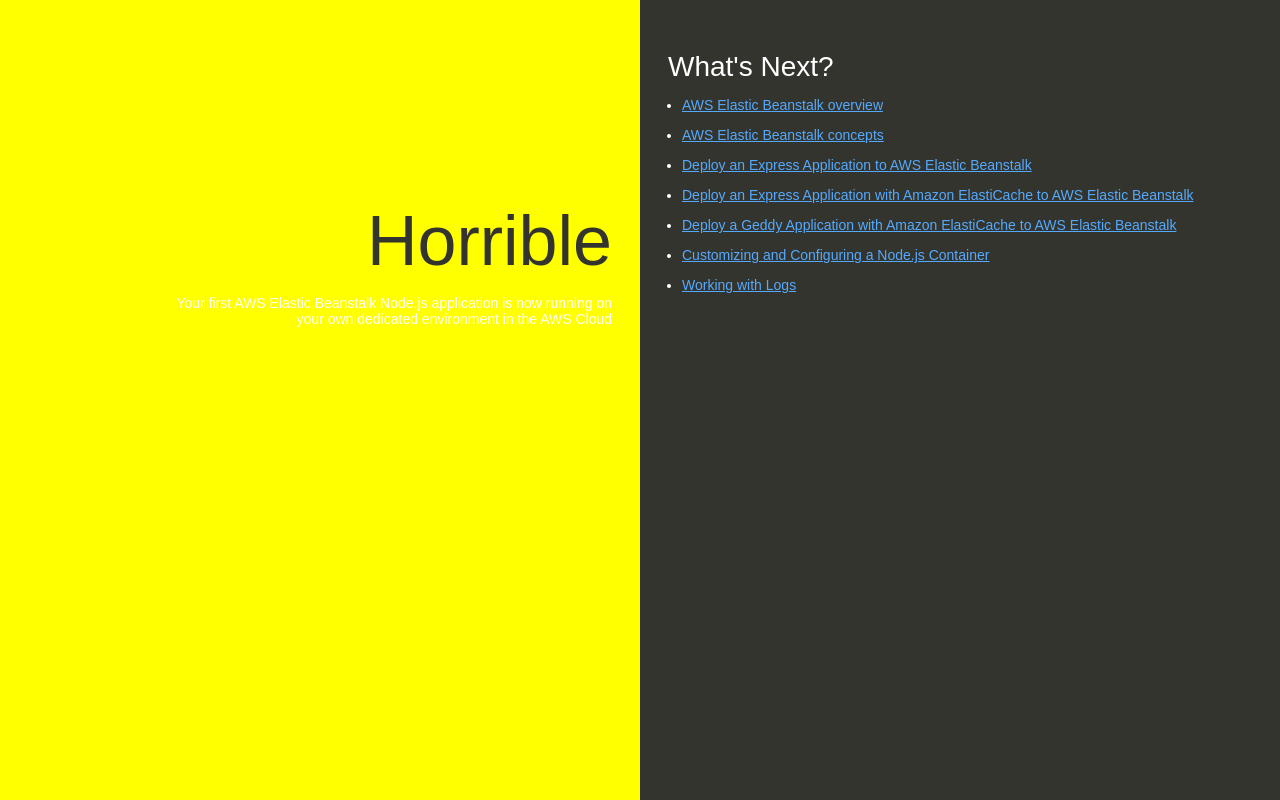
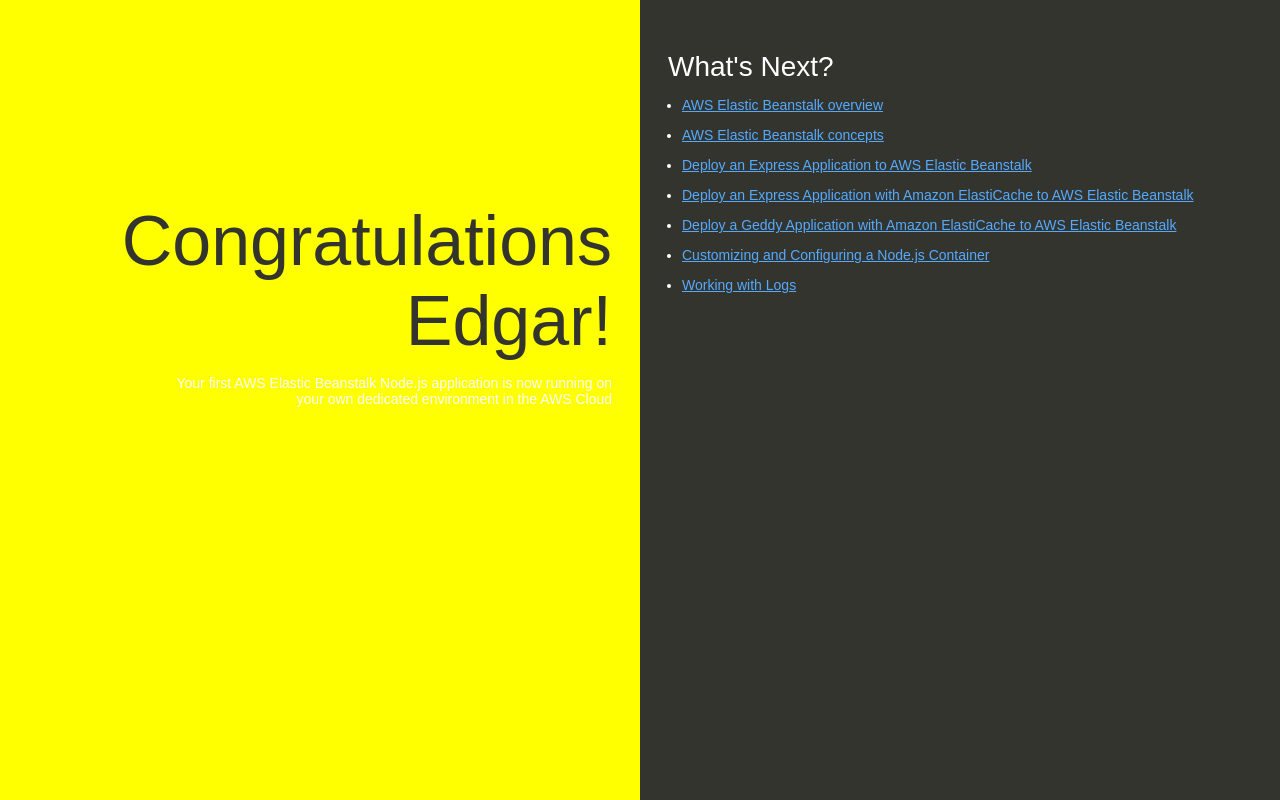
Before and after one commit to ipanchomx/DevOps-AWS-P4, a website: page index.html in a window 1280 px wide. Drawn offline with Linux system fonts and the light colour scheme.

Commit message:
fixed the congratulations text

```diff
--- a/index.html
+++ b/index.html
@@ -74,7 +74,7 @@
   </head>
   <body>
     <div class="textColumn">
-      <h1>Horrible</h1>
+      <h1>Congratulations Edgar!</h1>
       <p>Your first AWS Elastic Beanstalk Node.js application is now running on your own dedicated environment in the AWS Cloud</p>
     </div>
     <div class="linksColumn">
```
